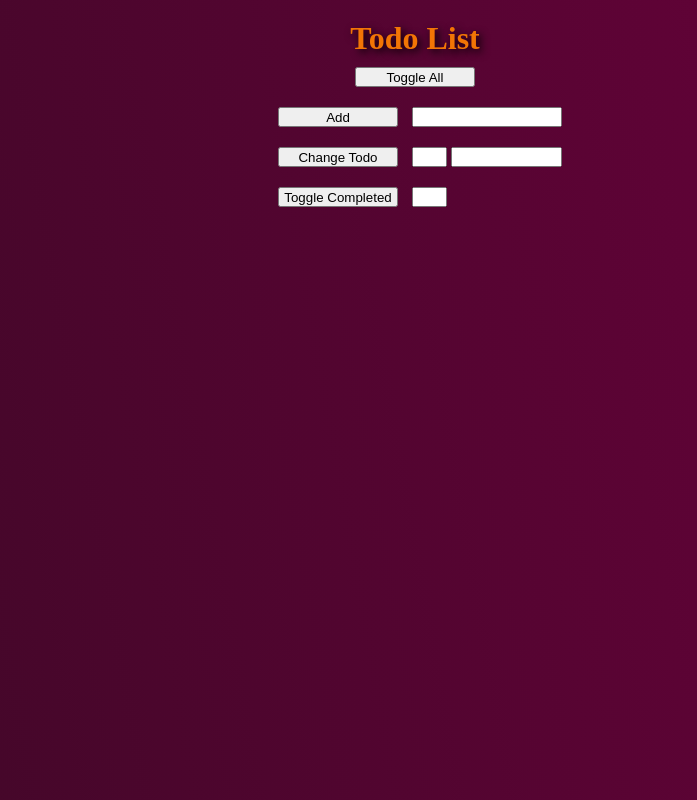
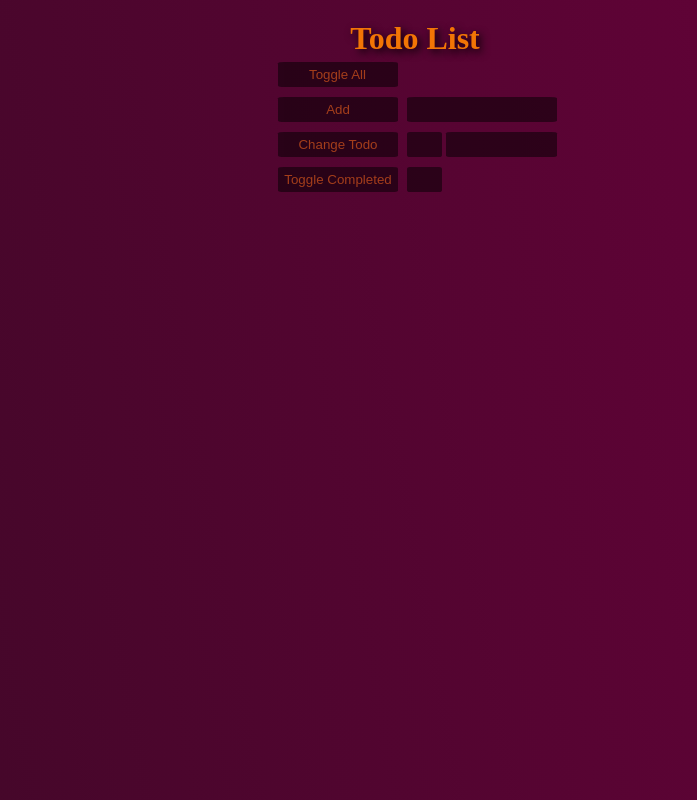
Before and after one commit to g-szerminski/toDoMoje, a website: page index.html in a window 1280 px wide. Shown: the whole page, without its empty margins (225-922 px from the left). Drawn offline with nearby package versions, Linux system fonts and the light colour scheme.

Commit message:
Add buttons styles-Work In Progress

```diff
--- a/index.html
+++ b/index.html
@@ -9,7 +9,7 @@
 		<div id='app'>
 		<h1>Todo List</h1>
 		<div>
- 			<button onclick="handlers.toggleAll()">Toggle All</button>
+ 			<button id="toggleAllButton"onclick="handlers.toggleAll()">Toggle All</button>
 		</div>
 		<div>
 			<button onclick="handlers.addTodo()">Add</button>
@@ -18,7 +18,7 @@
 		<div>
 			<button onclick="handlers.changeTodo()">Change Todo</button>
 			<input id="changeTodoPositionInput" class="inputNumber" type="number">
-			<input id="changeTodoTextInput" class="size" type="text">
+			<input id="changeTodoTextInput" class="inputSize" type="text">
 		</div>
 		<div>
 			<button id="toggleCompletedButton" onclick="handlers.toggleCompleted()">Toggle Completed</button>
--- a/style.css
+++ b/style.css
@@ -20,26 +20,40 @@ body {
     text-align: center;
     margin: 0 auto;
     width: 50%;
-
 }
 
 button {
     width: 120px;
-    height: 20px;
-    margin: 10px;
+    height: 25px;
+    margin: 5px;
+    background-color: #000;
+    color: #F27505;
+    border: none;
+    opacity: 0.5;
+    border-radius: 5%;
 }
 
 input {
-    height: 20px;
+    height: 25px;
     width: 150px;
+    border: none;
+    border-radius: 5%;
+    background-color: #000;
+    opacity: 0.5;
+    color: #F27505;
 }
 
-.size {
+.inputSize {
     width: 111px
 }
 
 .inputNumber {
     width: 35px;
+    border-radius: 8%;
+}
+
+.deleteButton {
+    width: 50px;
 }
 
  #deleteTodoPositionInput, #toggleComplitedPositionInput {
@@ -47,15 +61,14 @@ input {
 }
 
 #toggleCompletedButton {
-    margin-left: -105px;
+    margin-left: -110px;
 }
 
-.deleteButton {
-    width: 50px;
+#toggleAllButton {
+    margin-left: -150px;
 }
 
 ul {
     list-style-type: none;
     /*direction: rtl;*/
-
 }
```
